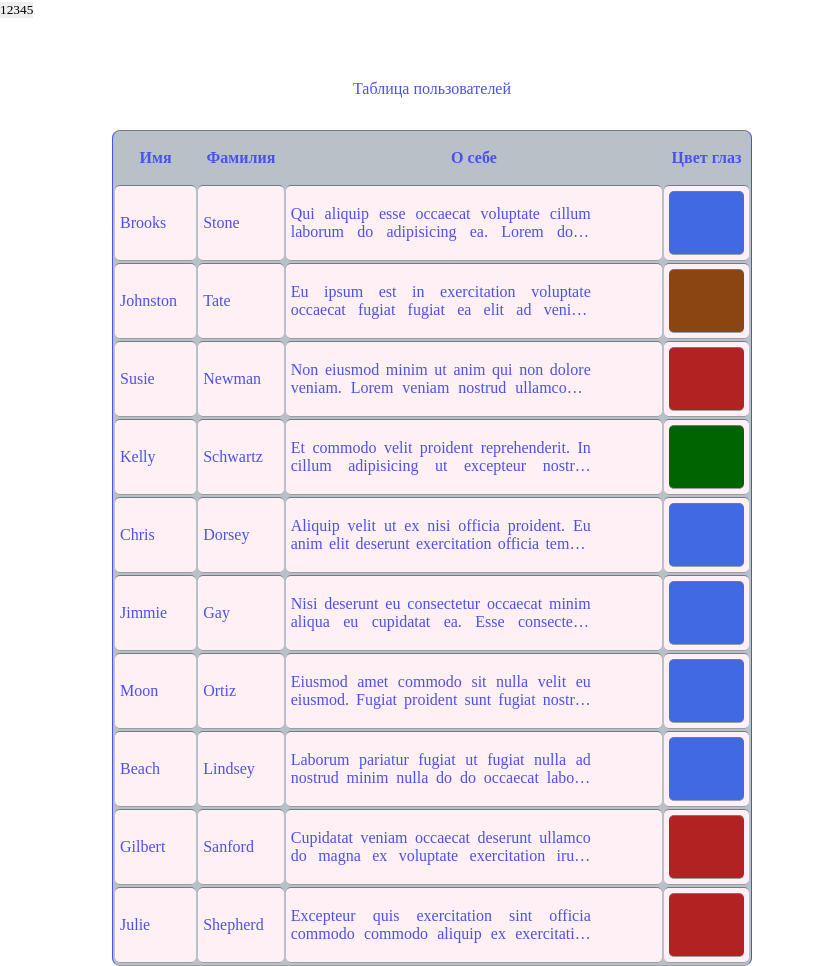
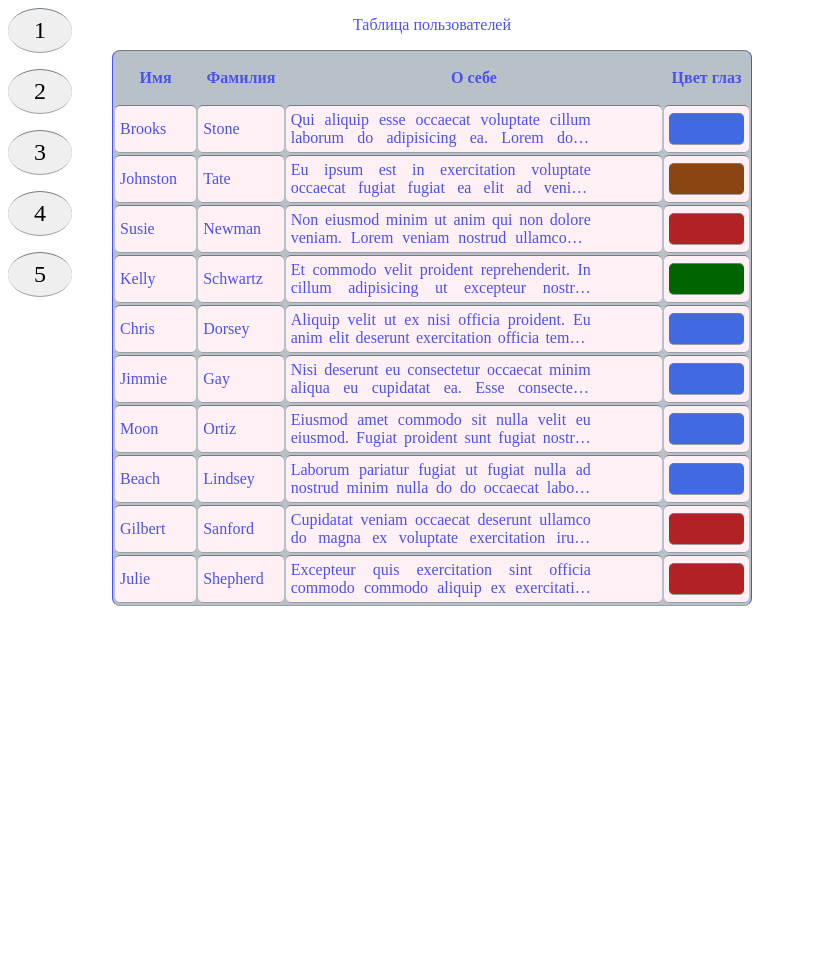
Before and after one commit to ElviraCher/users-table, a website built with webpack: page public/index.html in a window 1280 px wide. Shown: the whole page, without its empty margins (0-815 px from the left). After the commit the page ends 800 px from the top, so only its background shows below. Built offline with nearby package versions, Linux system fonts and the light colour scheme.

Commit message:
Add some new styles

```diff
--- a/src/style.scss
+++ b/src/style.scss
@@ -13,14 +13,14 @@ body {
 
 #root {
   display: grid;
-  grid-template-columns: [first] 5rem [line2] 55% [line3] auto [col4-start] 5rem [end];
-  grid-template-rows: [row1-start] 3rem [row1-end] 15rem [third-line] auto [last-line];
+  grid-template-columns: [first] 5rem [line2] 55% [line3] auto [col4-start] 2rem [end];
+  grid-template-rows: [row1-start] 10rem [row1-end] 15rem [third-line] auto [last-line];
 }
 
 .table {
   grid-column-start: 2;
   grid-column-end: 3;
-  grid-row-start: row1-end;
+  grid-row-start: 1;
   grid-row-end: auto;
   width: 50vw;
   color: #4b51ef;
@@ -33,7 +33,6 @@ body {
   border-top: 1px solid #717d85;
 
   &__caption {
-    padding: 1rem;
     margin: 1rem;
   }
 
@@ -72,7 +71,7 @@ body {
     overflow: hidden;
   }
   &__eye {
-    height: 4rem;
+    height: 2rem;
     border-radius: 5px;
     border-bottom: 1px solid #989ea4;
     border-top: 1px solid #717d85;
@@ -108,7 +107,6 @@ body {
   border-top: 1px solid #717d85;
   border-radius: 8px;
   color: #fff;
-  margin: 2.5rem 0 0;
   padding: 2.5rem;
   position: sticky;
   top: 1rem;
@@ -149,3 +147,41 @@ body {
     }
   }
 }
+
+.button__container {
+  grid-column: 1 / span 1;
+  grid-row: 1 / span 1;
+  display: flex;
+  justify-content: space-between;
+  flex-direction: column;
+}
+
+.button__counter {
+  font-size: 1.5rem;
+  padding: 0.5rem;
+  border-radius: 50%;
+  border-bottom: 1px solid #989ea4;
+  border-top: 1px solid #717d85;
+  margin: 0.5rem;
+
+  &:hover {
+    background-color: #6a6dcd;
+  }
+}
+
+.alert__container {
+  background-color: #6a6dcd;
+  grid-column: 3 / span 1;
+  grid-row: 1;
+  height: fit-content;
+  border-bottom: 1px solid #989ea4;
+  border-top: 1px solid #717d85;
+  border-radius: 8px;
+  color: #fff;
+  padding: 2.5rem;
+  margin-top: 1rem;
+}
+
+.alert__massage {
+  color: white;
+}
```
